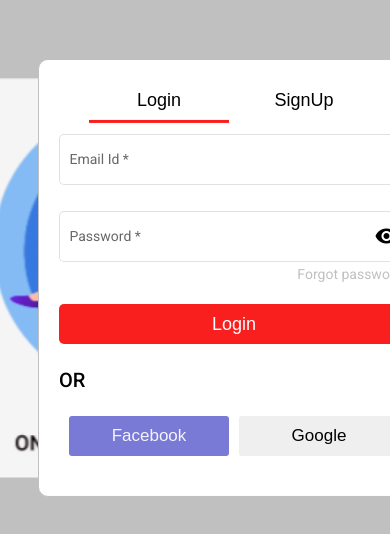
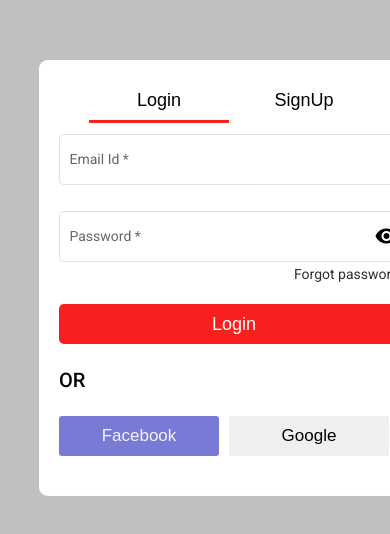
Before and after one commit to NareshPusarla/BookStore, an Angular app: page /login in a window 390 px wide. Shown: the part 144-678 px from the top of the page. Built offline with nearby package versions, Linux system fonts and the light colour scheme.

Commit message:
added responsiveness

```diff
--- a/package.json
+++ b/package.json
@@ -15,6 +15,7 @@
     "@angular/common": "~13.2.0",
     "@angular/compiler": "~13.2.0",
     "@angular/core": "~13.2.0",
+    "@angular/flex-layout": "^13.0.0-beta.38",
     "@angular/forms": "~13.2.0",
     "@angular/material": "^13.2.5",
     "@angular/platform-browser": "~13.2.0",
--- a/src/app/Components/login/login.component.css
+++ b/src/app/Components/login/login.component.css
@@ -6,7 +6,7 @@
 .logo{
     position: absolute;
     top: 50%;
-    left: 37%;
+    left: 36%;
     transform: translate(-50%, -50%);
     border: none;
     border-radius: 10px;
@@ -74,8 +74,8 @@
 
 a{
     text-decoration: none;
-    color: silver;
-    float: right;
+    color: rgb(48, 47, 47);
+    margin-left: 235px;
     margin-top: -20px;
     margin-bottom: 20px;
 }
--- a/src/app/Components/login/login.component.html
+++ b/src/app/Components/login/login.component.html
@@ -1,15 +1,16 @@
-<div class="main">
-    <div class="logo">
+<div class="main" fxLayout="column">
+    <div class="logo" fxLayout="row" fxHide.xs="true">
       <img src="../../../assets/shopping.png" alt="" style="width: 350px;">
     </div>
+    <div fxLayout="row">
       <form [formGroup]="registerForm" (ngSubmit)="onSubmit()">
-        <div fxLayout.xs="column" fxLayoutAlign.xs="center center" class="switch">
+        <div class="switch">
           <button>Login</button>
           <button (click)="go()">SignUp</button>
 
         </div>
         <hr id="indicator">
-        <div>
+        <div fxLayout="column">
           <mat-form-field appearance="outline">
             <mat-label>Email Id</mat-label>
             <input matInput placeholder="Email Id" formControlName="userName" >
@@ -25,13 +26,16 @@
 
           <a href="">Forgot password?</a>
         </div>
-        <button type="submit" name="" value="Next" id="btn">Login</button>
+        <div fxLayout="column">
+          <button type="submit" name="" value="Next" id="btn">Login</button>
+        </div>
         <div class="or">
           <h2>OR</h2>
         </div>
-        <div class="product">
+        <div class="product" fxLayout="row">
           <button id="Facebook">Facebook</button>
           <button id="Google">Google</button>
         </div>
       </form>
+    </div>
   </div>
--- a/src/app/Components/sign-up/sign-up.component.css
+++ b/src/app/Components/sign-up/sign-up.component.css
@@ -6,7 +6,7 @@
 .logo{
     position: absolute;
     top: 50%;
-    left: 37%;
+    left: 36%;
     transform: translate(-50%, -50%);
     border: none;
     border-radius: 10px;
--- a/src/app/Components/sign-up/sign-up.component.html
+++ b/src/app/Components/sign-up/sign-up.component.html
@@ -1,15 +1,16 @@
- <div class="main">
-  <div class="logo">
+ <div class="main" fxLayout="column">
+  <div class="logo" fxLayout="row" fxHide.xs="true">
     <img src="../../../assets/shopping.png" alt="" style="width: 350px;">
   </div>
+  <div fxLayout="row">
     <form [formGroup]="registerForm" (ngSubmit)="onSubmit()">
-      <div fxLayout.xs="column" fxLayoutAlign.xs="center center" class="switch">
+      <div class="switch">
         <button (click)="go()">Login</button>
         <button>SignUp</button>
 
       </div>
       <hr id="indicator">
-      <div  class="user-name">
+      <div fxLayout="column" class="user-name">
         <mat-form-field appearance="outline">
           <mat-label>Full Name</mat-label>
           <input matInput placeholder="Full Name" formControlName="fullName">
@@ -35,6 +36,9 @@
           <mat-error>Enter Mobile Number</mat-error>
         </mat-form-field>
       </div>
-      <button type="submit" name="" value="Next" id="button">SignUp</button>
+      <div fxLayout="column">
+        <button type="submit" name="" value="Next" id="button">SignUp</button>
+      </div>
     </form>
+  </div>
 </div>
--- a/src/app/app.module.ts
+++ b/src/app/app.module.ts
@@ -1,6 +1,7 @@
 import { NgModule } from '@angular/core';
 import { BrowserModule } from '@angular/platform-browser';
 
+import { FlexLayoutModule } from '@angular/flex-layout';
 import { FormsModule, ReactiveFormsModule } from '@angular/forms';
 import { BrowserAnimationsModule } from '@angular/platform-browser/animations';
 import { HttpClientModule } from '@angular/common/http';
@@ -30,7 +31,8 @@
     MatFormFieldModule,
     MatInputModule,
     MatSnackBarModule,
-    MatIconModule
+    MatIconModule,
+    FlexLayoutModule
   ],
   providers: [],
   bootstrap: [AppComponent]
```
Also changed, not shown: 1 other file (tests, documents, lock files or other folders).
